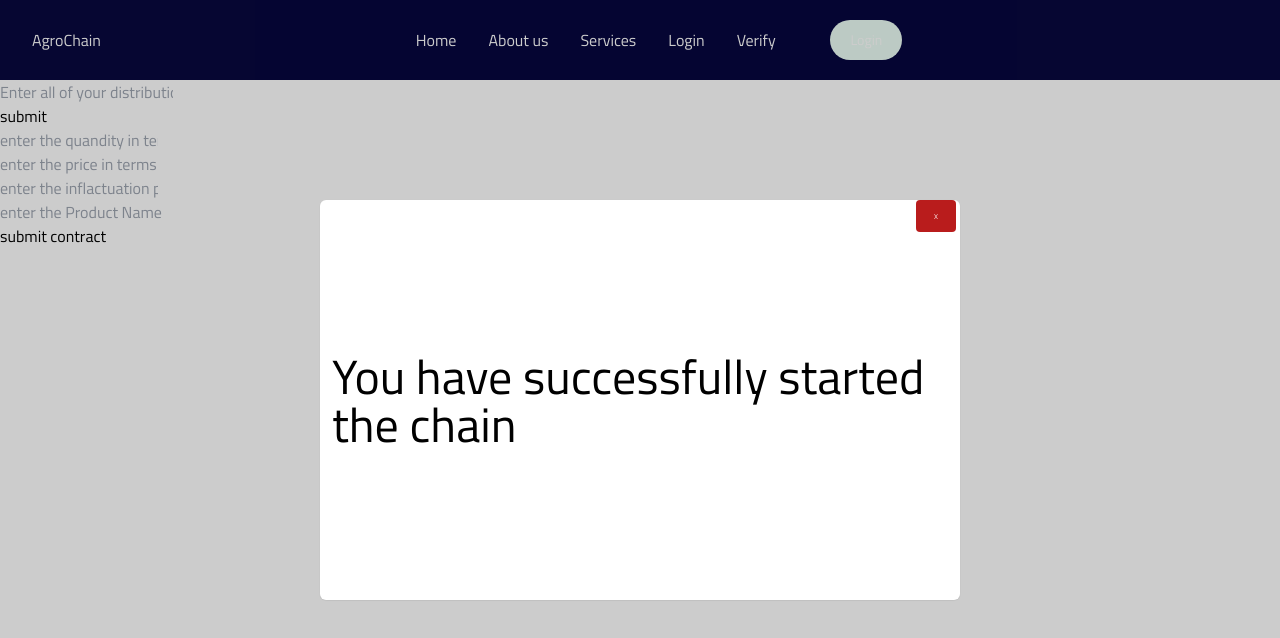
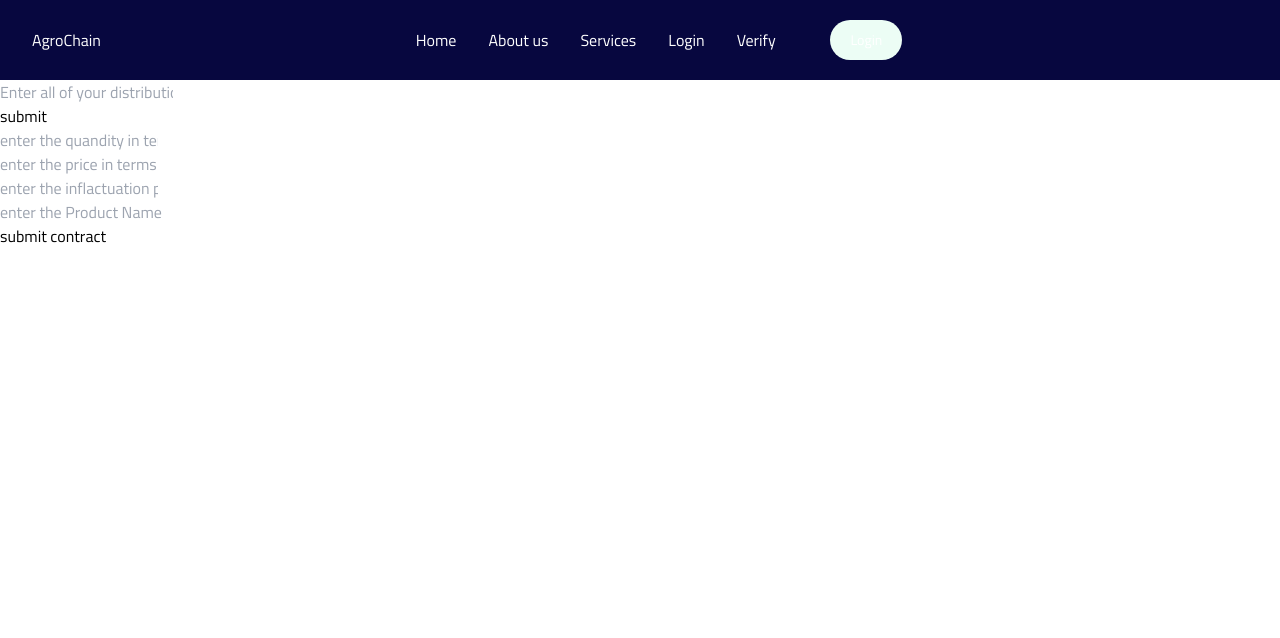
Before and after one commit to AadiNir/SIH-project, a React (Create React App) app in the folder Client/: page /Login in a window 1280 px wide. Shown: the top 638 px of the page. Built offline with nearby package versions, Linux system fonts and the light colour scheme.

Commit message:
booleanis set to false for dialog box by default

```diff
--- a/Client/src/Pages/Postdetails.js
+++ b/Client/src/Pages/Postdetails.js
@@ -18,7 +18,7 @@ function Postdetails() {
     const[inflation,setinflation]= useState();
     const[prodnam,setprodname]= useState('');
 
-    const[bool,setbool]=useState(true);
+    const[bool,setbool]=useState(false);
 
     useEffect(()=>{
 
--- a/Client/src/Pages/Verify.js
+++ b/Client/src/Pages/Verify.js
@@ -9,7 +9,7 @@ function Verify() {
     const[pendingaddress,setpendingadd]=useState("");
     const[userid,setuserid]=useState();
     const[inflation,setinflation]=useState();
-    const[bool,setbool]=useState(true);
+    const[bool,setbool]=useState(false);
     useEffect(()=>{
         inContract();
     })
```
